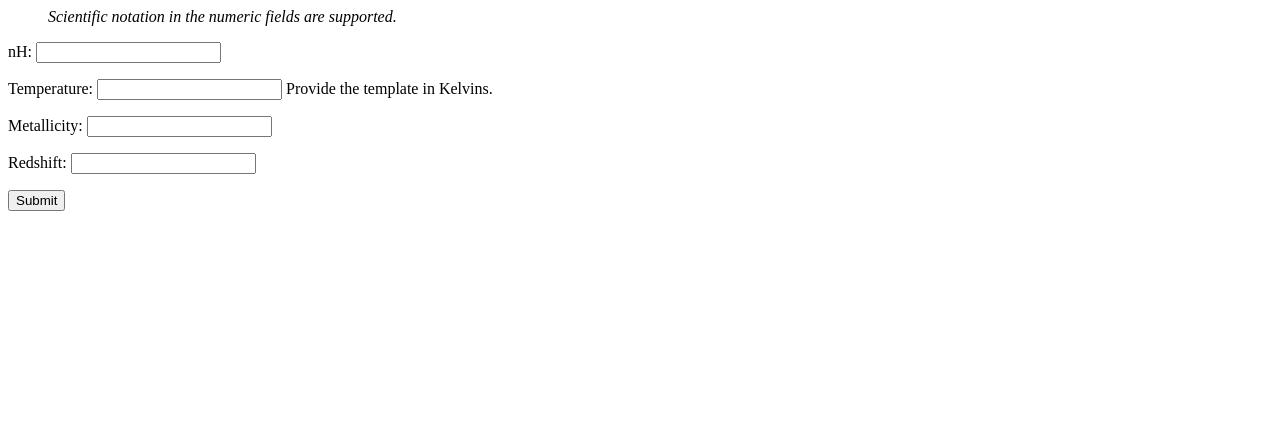
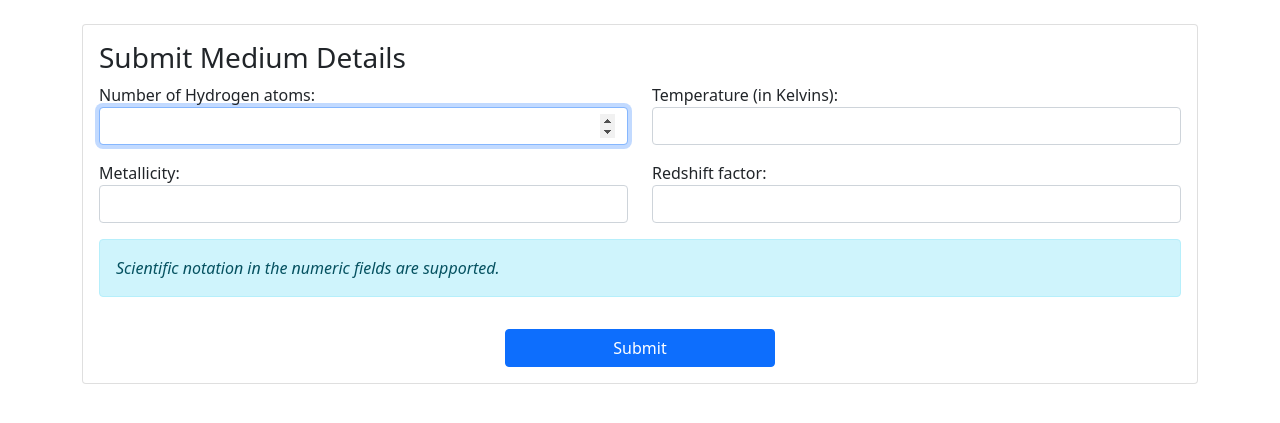
Before and after one commit to tbhaxor/CloudyInterpolator, a Django app: page /ionization/download/ in a window 1280 px wide. Shown: the top 423 px of the page. Run offline with Django 4.2, Linux system fonts and the light colour scheme; parts of the project's set-up code (start-up, migrations or seed data) failed here and were passed over.

Commit message:
form stylings

```diff
--- a/emission/forms.py
+++ b/emission/forms.py
@@ -8,11 +8,15 @@ MODE_TYPES = (
 
 
 class InterpolateForm(forms.Form):
-    nh = forms.FloatField(required=True, label='nH')
+    nh = forms.FloatField(required=True, label='Number of Hydrogen atoms',
+                          widget=forms.NumberInput(attrs={'class': 'form-control', 'autofocus': 'true'}))
     # mode = forms.ChoiceField(choices=MODE_TYPES, required=True, initial=MODE_TYPES[0])
-    temperature = forms.FloatField(required=True, help_text='Provide the template in Kelvins.')
-    metallicity = forms.FloatField(required=True)
-    redshift = forms.FloatField(required=True)
+    temperature = forms.FloatField(required=True, label='Temperature (in Kelvins)',
+                                   widget=forms.NumberInput(attrs={'class': 'form-control'}))
+    metallicity = forms.FloatField(required=True, label='Metallicity',
+                                   widget=forms.NumberInput(attrs={'class': 'form-control'}))
+    redshift = forms.FloatField(required=True, label='Redshift factor',
+                                widget=forms.NumberInput(attrs={'class': 'form-control'}))
     # element = forms.IntegerField(required=True, min_value=1, max_value=30,
     #                              help_text='Provide the atomic number of the element.')
     # ion = forms.IntegerField(required=True, min_value=1,
--- a/ionization/forms.py
+++ b/ionization/forms.py
@@ -7,12 +7,16 @@ MODE_TYPES = (
 )
 
 
-class InterpolateForm(forms.Form):
-    nh = forms.FloatField(required=True, label='nH')
+class DownloadBatchForm(forms.Form):
+    nh = forms.FloatField(required=True, label='Number of Hydrogen atoms',
+                          widget=forms.NumberInput(attrs={'class': 'form-control', 'autofocus': 'true'}))
     # mode = forms.ChoiceField(choices=MODE_TYPES, required=True, initial=MODE_TYPES[0])
-    temperature = forms.FloatField(required=True, help_text='Provide the template in Kelvins.')
-    metallicity = forms.FloatField(required=True)
-    redshift = forms.FloatField(required=True)
+    temperature = forms.FloatField(required=True, label='Temperature (in Kelvins)',
+                                   widget=forms.NumberInput(attrs={'class': 'form-control'}))
+    metallicity = forms.FloatField(required=True, label='Metallicity',
+                                   widget=forms.NumberInput(attrs={'class': 'form-control'}))
+    redshift = forms.FloatField(required=True, label='Redshift factor',
+                                widget=forms.NumberInput(attrs={'class': 'form-control'}))
     # element = forms.IntegerField(required=True, min_value=1, max_value=30,
     #                              help_text='Provide the atomic number of the element.')
     # ion = forms.IntegerField(required=True, min_value=1,
--- a/ionization/views.py
+++ b/ionization/views.py
@@ -12,7 +12,7 @@ from django.views.generic import FormView, View
 
 from astrodata.utils import is_server_running
 
-from .forms import InterpolateForm
+from .forms import DownloadBatchForm
 
 nH_data, T_data, Z_data, red_data, batch_size, total_size = None, None, None, None, None, None
 if is_server_running():
@@ -36,7 +36,7 @@ if is_server_running():
 
 class InterpolateView(FormView):
     template_name = 'ionization/download_batches.html'
-    form_class = InterpolateForm
+    form_class = DownloadBatchForm
     inv_weight = 0
 
     def _get_nearest_neihbours(self, nH, temperature, metallicity, redshift):
@@ -102,7 +102,7 @@ class InterpolateView(FormView):
 
         return batches
 
-    def form_valid(self, form: InterpolateForm):
+    def form_valid(self, form: DownloadBatchForm):
         data: dict = form.cleaned_data
         i_vals, j_vals, k_vals, l_vals = self._get_nearest_neihbours(
             data.get('nh'),
--- a/templates/ionization/download_batches.html
+++ b/templates/ionization/download_batches.html
@@ -1,20 +1,68 @@
-<html>
-    <title>Ionization Data Download</title>
-<body>
-    <form method="post">
-        <blockquote><em>Scientific notation in the numeric fields are supported.</em></blockquote>
-        {%csrf_token%}
-        {{form.as_p}}
-        <button type="submit">Submit</button>
-    </form>
+{% extends "layouts/base.html" %}
 
-    {%if batches%}
-        <h2>Batch files to download</h2>
-        <ul>
+{% block title %}
+Ionization Data Download
+{% endblock %}
+
+{% block main %}
+<div class="card mt-4">
+    <div class="card-body">
+        <h3 class="card-title">Submit Medium Details</h3>
+        <div class="card-text">
+            <form method="post" class="needs-validation">
+                {% csrf_token %}
+                <div class="row mb-3">
+                    <div class="col">
+                        {{ form.nh.label_tag }}
+                        {{ form.nh }}
+                    </div>
+                    <div class="col">
+                        {{ form.temperature.label_tag }}
+                        {{ form.temperature }}
+                    </div>
+                </div>
+
+
+                <div class="row mb-3">
+                    <div class="col">
+                        {{ form.metallicity.label_tag }}
+                        {{ form.metallicity }}
+                    </div>
+                    <div class="col">
+                        {{ form.redshift.label_tag }}
+                        {{ form.redshift }}
+                    </div>
+                </div>
+
+
+                <div class="row mb-3">
+                    <div class="col">
+                        <div class="alert alert-info" role="alert">
+                            <em>Scientific notation in the numeric fields are supported.</em>
+                        </div>
+                    </div>
+                </div>
+
+                <div class="card-link mt-3">
+                    <div class="d-grid gap-3 col-3 mx-auto">
+                        <button type="submit" class="btn card-link btn-primary">Submit</button>
+                    </div>
+                </div>
+            </form>
+        </div>
+    </div>
+</div>
+
+{%if batches%}
+<div class="mt-3 mr-6">
+    <h3>Batch files to download</h3>
+    <ol class="list-group list-group-numbered">
         {%for id, file in batches.items%}
-            <li><a href="{%url 'ionization:download' batch_id=id %}">{{file}}</a></li>
+        <li class="list-group-item">
+            <a href="{%url 'ionization:download' batch_id=id %}">{{file}}</a>
+        </li>
         {%endfor%}
-        </ul>
-    {%endif%}
-</body>
-</html>
+    </ol>
+</div>
+{%endif%}
+{% endblock %}
```
Also changed, not shown: templates/emission/download_batches.html (+65 -17 lines).
